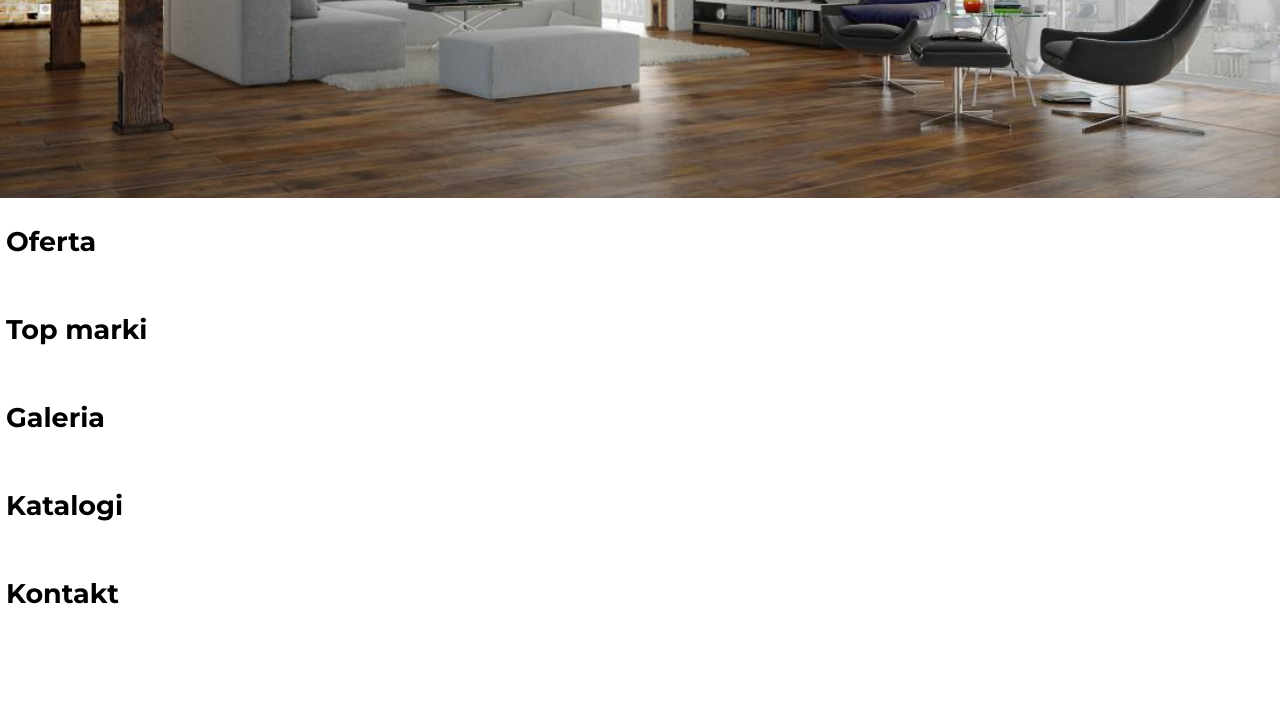
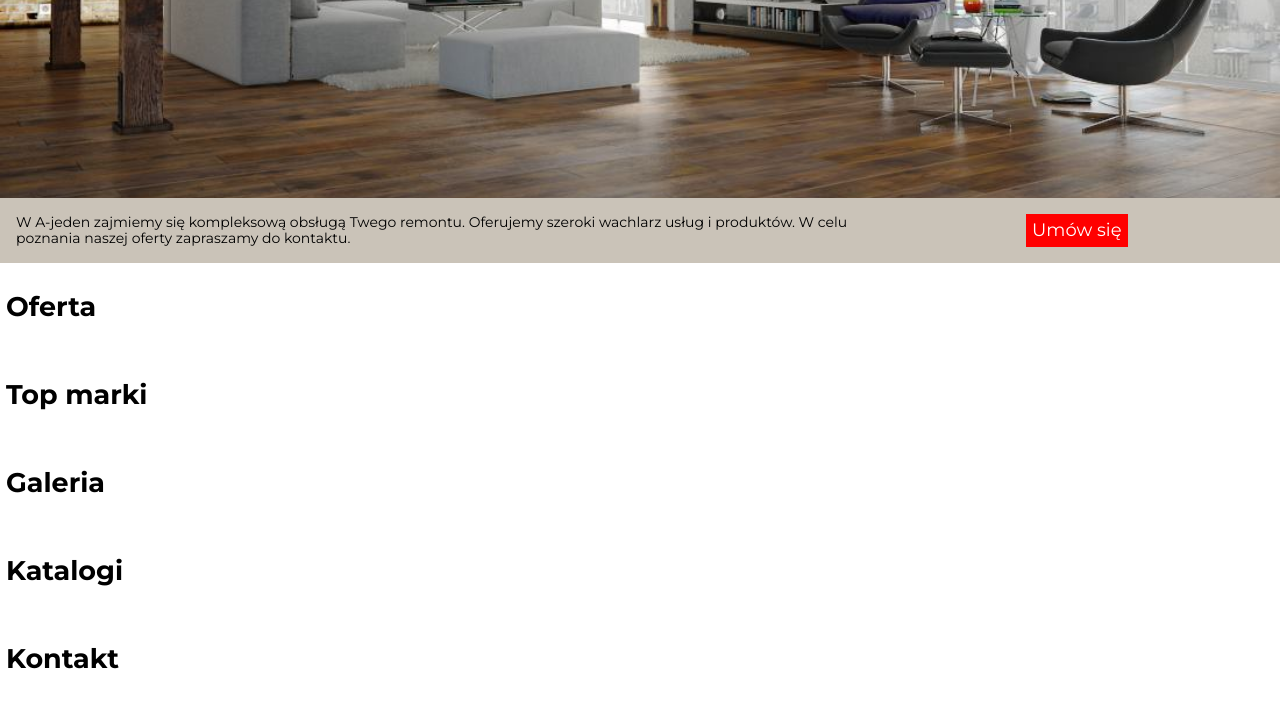
Before and after one commit to joannaMakarewicz/drzwi, a website built with webpack: page src/pages/index.html in a window 1280 px wide. Shown: the part 402-1104 px from the top of the page. Before the commit the page ends 1039 px from the top, so only its background shows below. Built offline with nearby package versions, Linux system fonts and the light colour scheme.

Commit message:
Form area

```diff
--- a/src/pages/index.html
+++ b/src/pages/index.html
@@ -39,6 +39,12 @@
       <article class="article article--1">
         <h1 class="article__header">Twój remont, nasz priorytet</h1>
       </article>
+      <article class="form">
+        <h2 class="form__heading">W A-jeden zajmiemy się kompleksową obsługą Twego remontu. Oferujemy szeroki wachlarz usług i produktów. W celu poznania naszej oferty zapraszamy do kontaktu.  </h2>
+       <div class="form__container">
+        <a class="form__button" href="" alt="Link to the contact form">Umów się</a>
+       </div>
+      </article>
       <article class="article article--2">
         <h2>Oferta</h2>
       </article>
--- a/src/scss/main.scss
+++ b/src/scss/main.scss
@@ -84,12 +84,24 @@ html {
 }
 
 .form {
+background-color: #CAC3B8;
+display: grid;
+grid-template-columns: 70% 1fr;
+padding: 16px;
+&__button {
   background-color: red;
-  bottom: 5%;
-  color: $mainColor;
-  position: fixed;
-  right: 5%;
-  z-index: 3;
+  padding: 6px;
+}
+&__container {
+  align-items: center;
+  display: flex;
+  justify-content: center;
+}
+&__heading {
+  font-size: 14px;
+  font-weight: 400;
+  margin:0 16px 0 0;
+}
 }
 
 .front {
@@ -105,10 +117,10 @@ html {
   width: 100vw;
   z-index: 5;
   &__logo {
-    border-left: 1px solid $mainColor;
-    border-top: 1px solid $mainColor;
-    margin: 6px;
-    width: 100px;
+  border-top-right-radius:50%;
+  border-bottom-right-radius:50% ;
+  margin: 6px;
+  width: 100px;
   }
   &__name {
     font-size: 30px;
@@ -123,9 +135,6 @@ html {
   }
 }
 
-.main {
-  position: relative;
-}
 .nav {
   align-items: center;
   display: flex;
```
